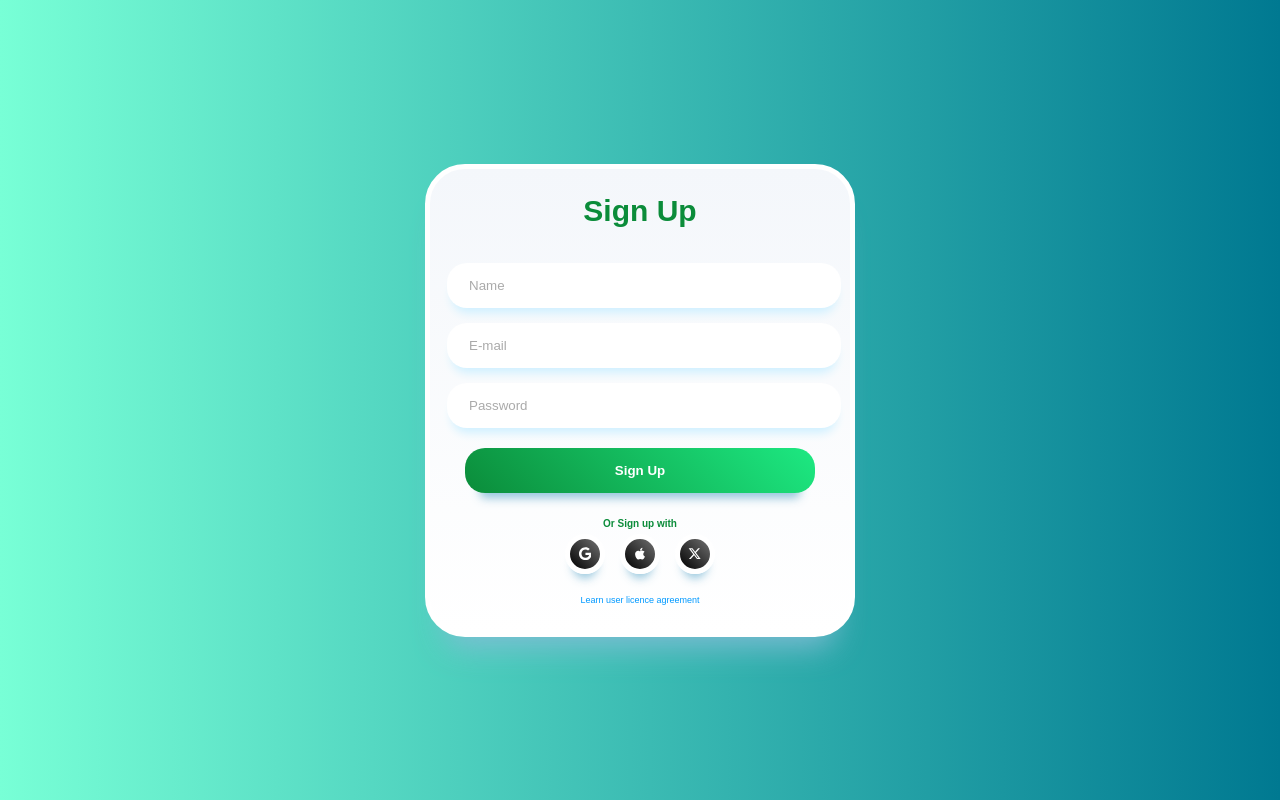
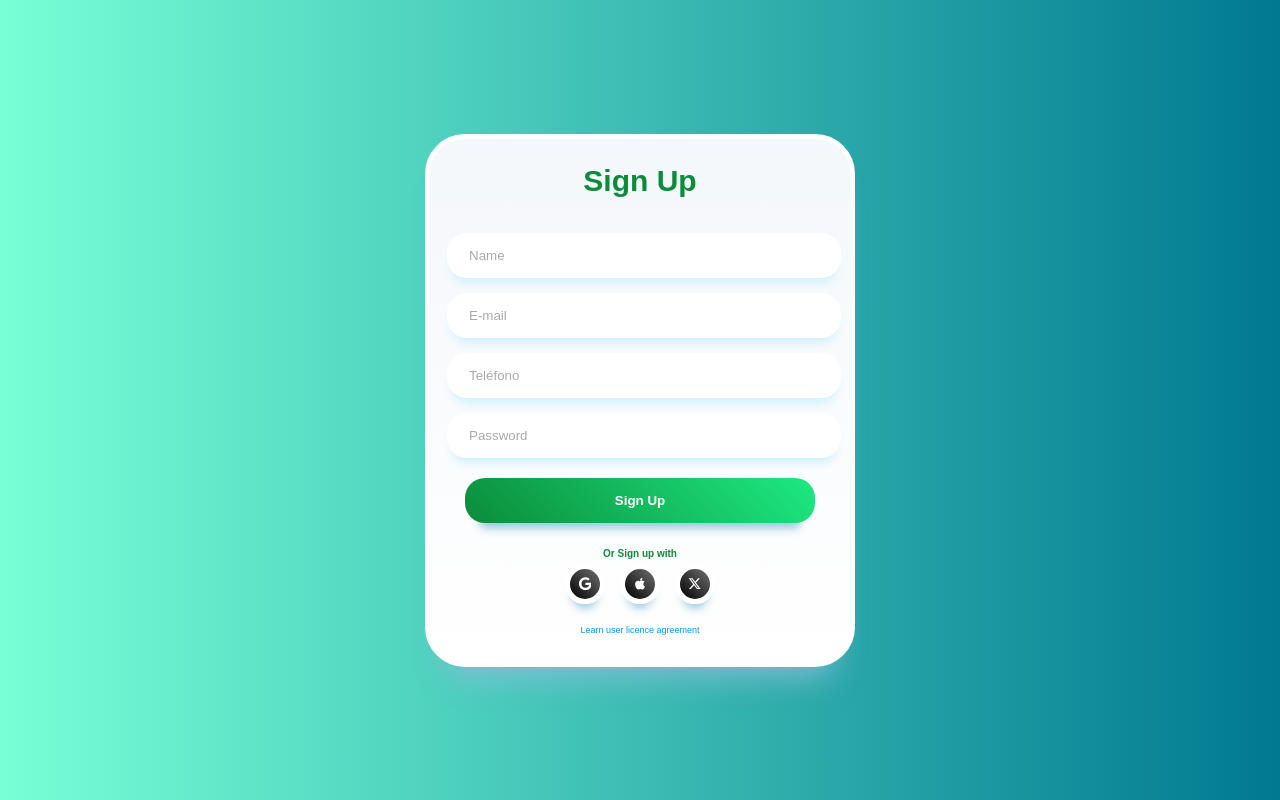
Before and after one commit to Haider2231/desplegable, a React (Vite) app in the folder gestion_futbol/frontend/: page /register in a window 1280 px wide. Built offline with nearby package versions, Linux system fonts and the light colour scheme.

Commit message:
ultimitoo

```diff
--- a/gestion_futbol/frontend/src/api/api.js
+++ b/gestion_futbol/frontend/src/api/api.js
@@ -18,8 +18,8 @@ api.interceptors.request.use((config) => {
 export const login = (email, password) =>
   api.post("/auth/login", { email, password }).then((res) => res.data);
 
-export const register = ({ nombre, email, password, rol = "usuario" }) =>
-  api.post("/auth/register", { nombre, email, password, rol }).then((res) => res.data);
+export const register = ({ nombre, email, password, rol = "usuario", telefono }) =>
+  api.post("/auth/usuarios", { nombre, email, password, rol, telefono }).then((res) => res.data);
 
 export const verify = (email, codigo) =>
   api.post("/auth/verificar", { email, codigo }).then((res) => res.data);
--- a/gestion_futbol/frontend/src/components/Auth/Register.jsx
+++ b/gestion_futbol/frontend/src/components/Auth/Register.jsx
@@ -8,6 +8,7 @@ export default function Register({ onRegister }) {
   const [nombre, setNombre] = useState("");
   const [email, setEmail] = useState("");
   const [password, setPassword] = useState("");
+  const [telefono, setTelefono] = useState(""); // Nuevo estado para teléfono
   const [error, setError] = useState("");
   const [loading, setLoading] = useState(false);
   const [success, setSuccess] = useState("");
@@ -24,14 +25,18 @@ export default function Register({ onRegister }) {
       setError("La contraseña debe tener al menos 7 caracteres, una letra y un signo de puntuación.");
       return;
     }
+    if (!telefono.trim()) {
+      setError("El teléfono es obligatorio.");
+      return;
+    }
     setLoading(true);
     try {
-      // Cambia el endpoint a /auth/register
       const res = await axios.post("/auth/usuarios", {
         nombre,
         email,
         password,
         rol: "usuario",
+        telefono, // Envía el teléfono al backend
       });
       if (res.data && !res.data.error) {
         setSuccess("¡Registro exitoso! Revisa tu correo para verificar tu cuenta.");
@@ -94,7 +99,7 @@ export default function Register({ onRegister }) {
             placeholder="Name"
             value={nombre}
             onChange={(e) => setNombre(e.target.value)}
-              style={{ marginLeft: "-18px" }}
+            style={{ marginLeft: "-18px" }}
           />
           <input
             required
@@ -104,7 +109,17 @@ export default function Register({ onRegister }) {
             placeholder="E-mail"
             value={email}
             onChange={(e) => setEmail(e.target.value)}
-              style={{ marginLeft: "-18px" }}
+            style={{ marginLeft: "-18px" }}
+          />
+          <input
+            required
+            className="input"
+            type="text"
+            name="telefono"
+            placeholder="Teléfono"
+            value={telefono}
+            onChange={(e) => setTelefono(e.target.value)}
+            style={{ marginLeft: "-18px" }}
           />
           <input
             required
@@ -114,7 +129,7 @@ export default function Register({ onRegister }) {
             placeholder="Password"
             value={password}
             onChange={(e) => setPassword(e.target.value)}
-              style={{ marginLeft: "-18px" }}
+            style={{ marginLeft: "-18px" }}
           />
           <input
             className="login-button"
```
